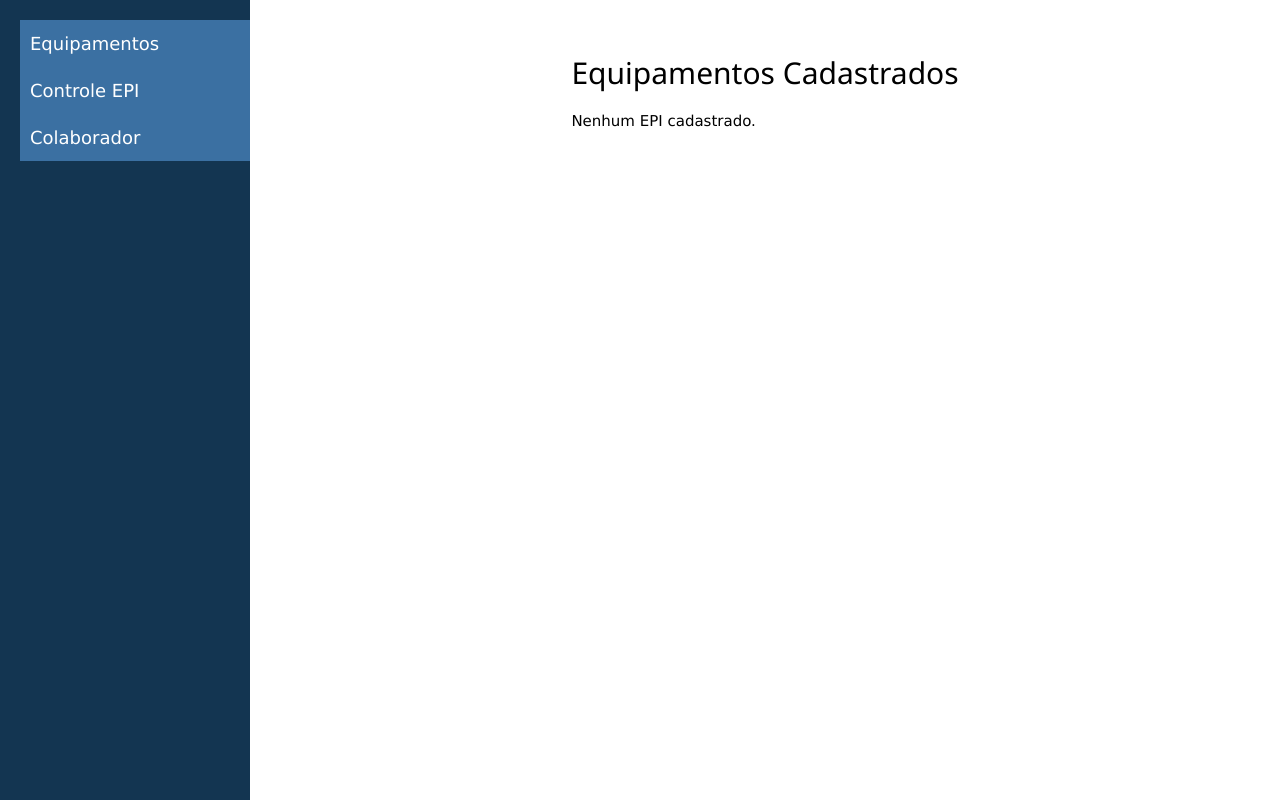
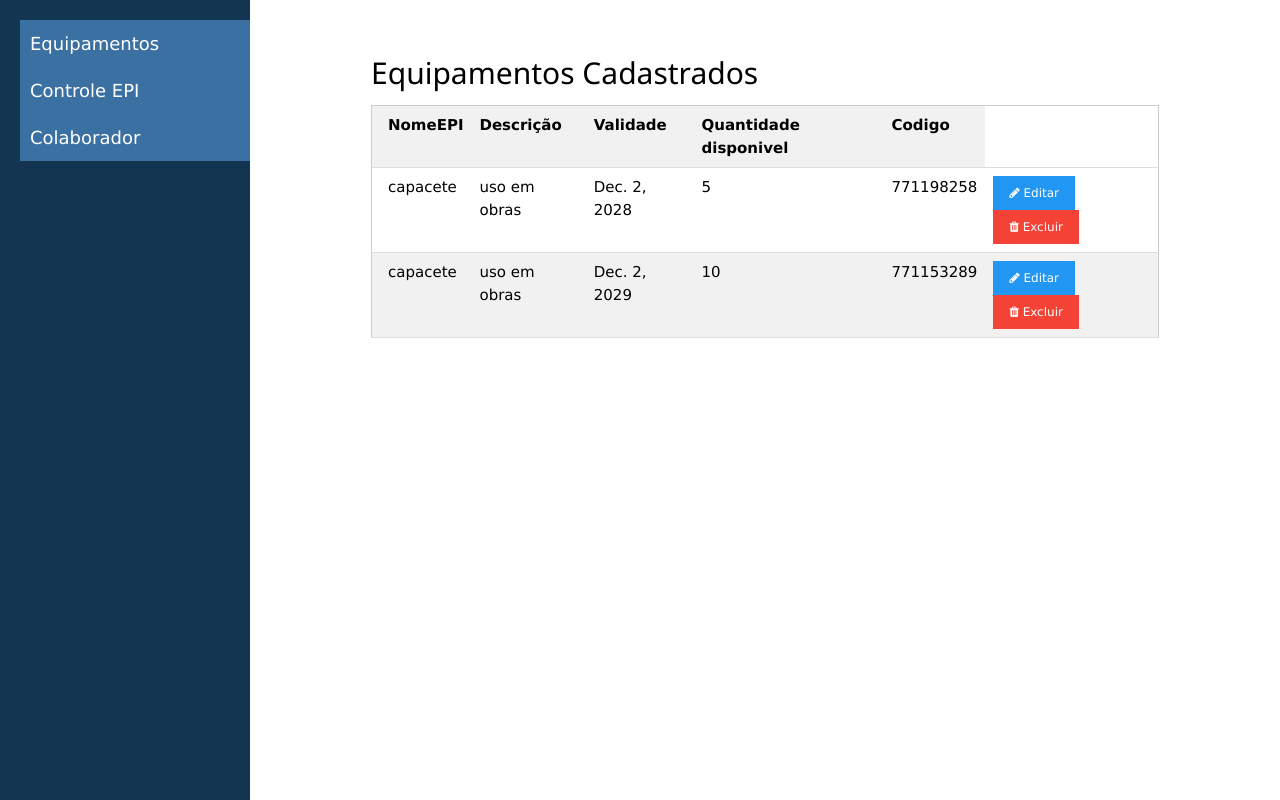
Before and after one commit to VandersonMotta/equipamentosEPI, a Django app: page /listar_epi/ in a window 1280 px wide. Shown: the part 50-850 px from the top of the page. Run offline with Django 5.2, Linux system fonts and the light colour scheme; data comes from the database, SQL or seed files in the repository; both versions use the stored data as it was after the commit.

Commit message:
feat: implementação de listagem e exclusão de EPI's

```diff
--- a/equipamentos_epi/app_home/templates/app_home/pages/listar_epi.html
+++ b/equipamentos_epi/app_home/templates/app_home/pages/listar_epi.html
@@ -19,12 +19,12 @@
                     {% for equipamentos in equipamentos %}
                         <tr>
                             <td>{{ equipamentos.nomeEPI }}</td>
-                            <td>{{ equipamentos.descrição }}</td>
+                            <td>{{ equipamentos.descricao }}</td>
                             <td>{{ equipamentos.validade }}</td>
                             <td>{{ equipamentos.quantidade_disponivel }}</td>
                             <td>{{ equipamentos.codigo }}</td>
                             <td>
-                                <a href="{% url 'editar_epi' equipamentos.id %}" class="w3-button w3-blue w3-small">
+                             <a href="{% url 'editar_epi' equipamentos.id %}" class="w3-button w3-blue w3-small">
                                     <i class="fa fa-pencil"></i> Editar
                                 </a>
                                 <a href="{% url 'excluir_epi' equipamentos.id %}" class="w3-button w3-red w3-small" onclick="return confirm('Tem certeza que deseja excluir {{ equipamentos.nomeEPI }}?')">
--- a/equipamentos_epi/app_home/urls.py
+++ b/equipamentos_epi/app_home/urls.py
@@ -13,5 +13,6 @@ urlpatterns = [
     path('editar_colaborador/<int:id>/', views.editar_colaborador, name= 'editar_colaborador'),
     path('excluir_colaborador/<int:id>/', views.excluir_colaborador, name='excluir_colaborador'),
     path('listar_epi/', views.listar_epi, name= 'listar_epi'),
-    path('editar_epi/', views.editar_epi, name= 'editar_epi'),
+    path('editar_epi/<int:id>/', views.editar_epi, name= 'editar_epi'),
+    path('excluir_epi/<int:id>/', views.excluir_epi, name= 'excluir_epi')
 ]
--- a/equipamentos_epi/app_home/views.py
+++ b/equipamentos_epi/app_home/views.py
@@ -13,6 +13,9 @@ def listar_colaboradores(request):
     colaboradores = Colaborador.objects.all()
     return render(request, 'app_home/pages/listar_colaboradores.html', {'colaboradores': colaboradores})
 
+def listar_epi(request):
+    epi = EPI.objects.all()
+    return render(request, 'app_home/pages/listar_epi.html', {'equipamentos': epi})
 
 def editar_colaborador(request, id):
     colaborador = get_object_or_404(Colaborador, id=id)
@@ -31,6 +34,12 @@ def excluir_colaborador(request, id):
     colaborador.delete()
     messages.success(request, 'Colaborador excluído com sucesso!')
     return redirect('listar_colaboradores')
+
+def excluir_epi(request, id):
+    epi = get_object_or_404(EPI, id=id)
+    epi.delete()
+    messages.success(request, 'EPI excluído com sucesso!')
+    return redirect('listar_epi')
 
 def cadastrar_colaborador(request):
     if request.method == 'POST':
@@ -69,9 +78,6 @@ def editar_epi(request, id):
 def cadastro_epi_sucesso(request):
     return render(request,'app_home/pages/cadastro_epi_sucesso.html')
 
-def listar_epi(request):
-    return render(request, 'app_home/pages/listar_epi.html')
-
 def registrar (request):
     if request.method == 'POST':
         form = RegistrarForm(request.POST)
```
Also changed, not shown: equipamentos_epi/db.sqlite3.
